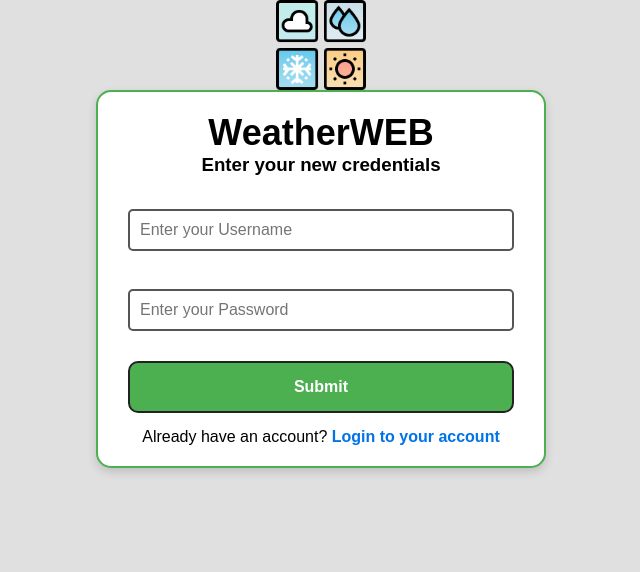
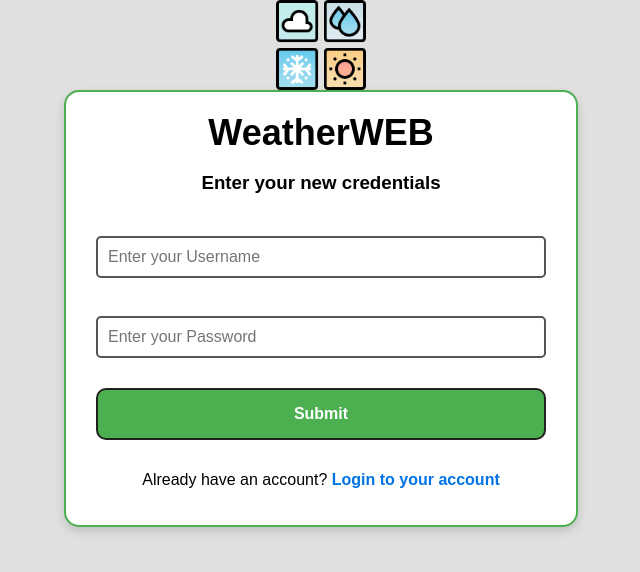
Before and after one commit to AlphaaaBot/School_Project, a Python web app: template weatherweb/templates/register.html in a window 1280 px wide. Shown: the top 572 px of the page, without its empty margins (319-959 px from the left). Run offline with Jinja, Linux system fonts and the light colour scheme; the template is opened without the code that fills it, so the values that code supplies are empty.

Commit message:
fixed general padding reset problem

```diff
--- a/weatherweb/static/css/test.css
+++ b/weatherweb/static/css/test.css
@@ -393,13 +393,6 @@ hr {
     border: 2px solid var(--primary-button-background-color);
 }
 
-/* Basic Reset */
-* {
-    margin: 0;
-    padding: 0;
-    box-sizing: border-box;
-}
-
 .a-sidebar {
     padding-left: 5px;
 }
--- a/weatherweb/templates/dashboard.html
+++ b/weatherweb/templates/dashboard.html
@@ -24,7 +24,7 @@
             <ul>
                 <li><a class="a-sidebar" href="#">🏠 Home</a></li>
                 <li><a class="a-sidebar" href="#">⚙️ Settings</a></li>
-                <li><a class="a-sidebar" href="#">🔒 Logout</a></li>
+                <li><a class="a-sidebar" href={{ url_for('logout')}}>🔒 Logout</a></li>
             </ul>
         </nav>
     </div>
```
